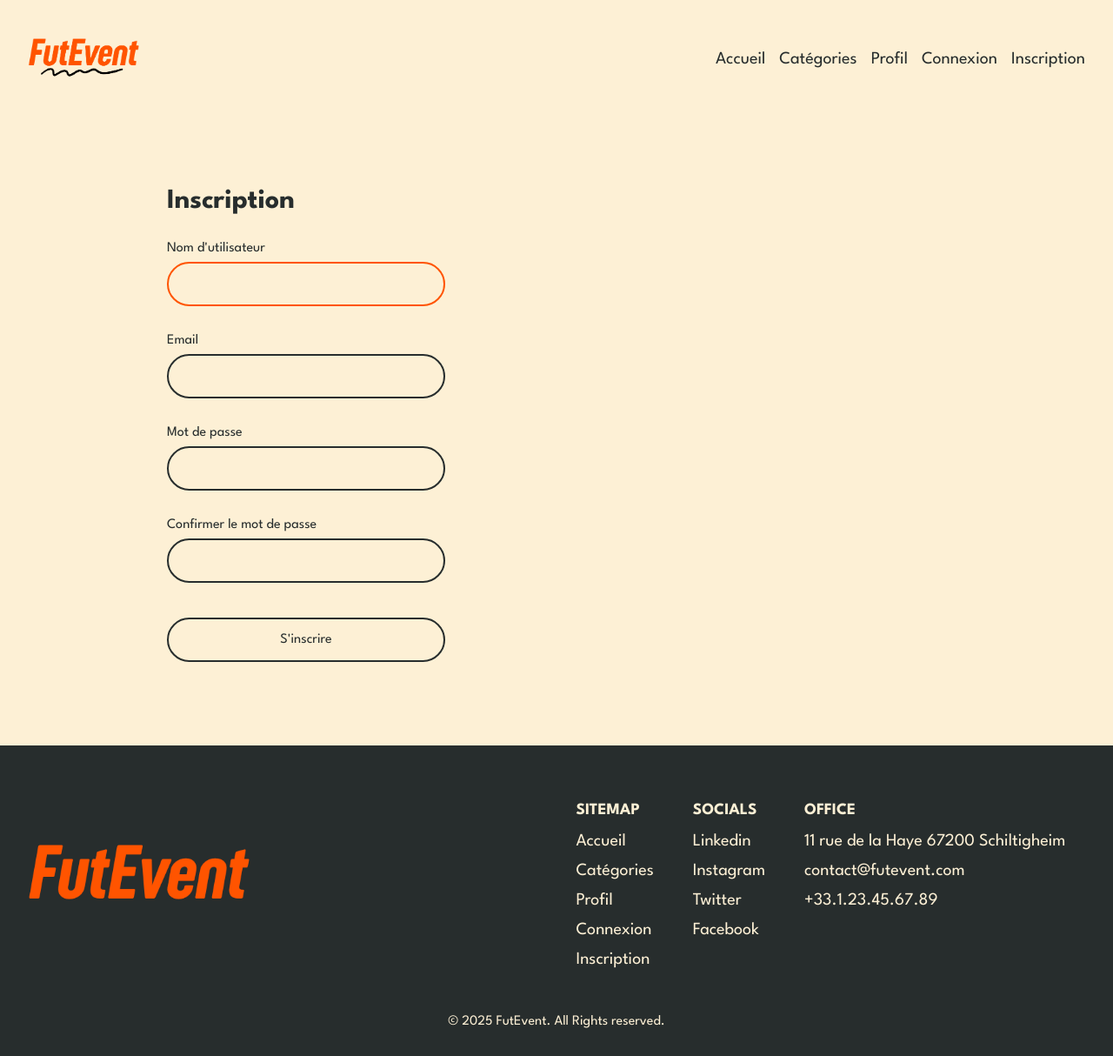
After one commit to FutRR/FutEvent, a Symfony app: template templates/user/register.html.twig in a window 1280 px wide. The commit adds this page. Shown: the whole page at 87% size. Run offline with Twig, Linux system fonts and the light colour scheme; the template is opened without the code that fills it, so the values that code supplies are empty; some libraries are stand-ins or nearby versions.

Commit message:
Add registration page and update navigation links for user authentication

```diff
--- a/public/css/styles.css
+++ b/public/css/styles.css
@@ -113,9 +113,9 @@ form {
     gap: 1em;
 }
 
-input[type="text"], input[type="password"], input[type="submit"] {
+input[type="text"], input[type="password"], input[type="email"], input[type="submit"] {
     width: 20em;
-    padding: 1em 2em;
+    padding: 1em 1.5em;
     margin-top: .5em;
     margin-bottom: 1em;
     border: var(--dark) 2px solid;
@@ -132,15 +132,16 @@ input:focus{
     border: var(--primary) 2px solid;
 }
 
-input[type="submit"]:active{
-    outline: none;
-    border: var(--primary) 2px solid;
-}
-
 input[type="submit"]:hover{
     background-color: var(--dark);
     color: var(--light);
     cursor: pointer;
+}
+
+input[type="submit"]:active{
+    outline: none;
+    border: var(--primary) 2px solid;
+    background-color: var(--primary);
 }
 
 /* FOOTER */
--- a/src/Controller/UserController.php
+++ b/src/Controller/UserController.php
@@ -14,4 +14,10 @@ class UserController extends AbstractController
     {
         return $this->render('user/login.html.twig');
     }
+
+    #[Route('/register', name: 'user_register')]
+    public function register(): Response
+    {
+        return $this->render('user/register.html.twig');
+    }
 }
--- a/templates/partials/_footer.html.twig
+++ b/templates/partials/_footer.html.twig
@@ -8,11 +8,11 @@
             <div class="footer-list">
                 <h3>SITEMAP</h3>
                 <ul class="links footer-links">
-                    <li><a class="link" href="">Accueil</a></li>
+                    <li><a class="link" href="{{ path('default_home') }}">Accueil</a></li>
                     <li><a class="link" href="">Catégories</a></li>
                     <li><a class="link" href="">Profil</a></li>
-                    <li><a class="link" href="">Connexion</a></li>
-                    <li><a class="link" href="">Inscription</a></li>
+                    <li><a class="link" href="{{ path('user_login') }}">Connexion</a></li>
+                    <li><a class="link" href="{{ path('user_register') }}">Inscription</a></li>
                 </ul>
             </div>
 
--- a/templates/partials/_header.html.twig
+++ b/templates/partials/_header.html.twig
@@ -1,12 +1,12 @@
 <header>
     <nav>
-        <img src="{{ asset('img/logo-futevent-line.png') }}" alt="Logo FutEvent" id="logo">
+        <a href="{{ path('default_home') }}"><img src="{{ asset('img/logo-futevent-line.png') }}" alt="Logo FutEvent" id="logo"></a>
         <ul class="links">
-            <li><a class="link" href="">Accueil</a></li>
+            <li><a class="link" href="{{ path('default_home') }}">Accueil</a></li>
             <li><a class="link" href="">Catégories</a></li>
-            <li><a class="link" href="">Profil</a></li>
-            <li><a class="link" href="">Connexion</a></li>
-            <li><a class="link" href="">Inscription</a></li>
+            <li><a class="link" href="{#{{ path('user_profile') }}#}">Profil</a></li>
+            <li><a class="link" href="{{ path('user_login') }}">Connexion</a></li>
+            <li><a class="link" href="{{  path('user_register') }}">Inscription</a></li>
         </ul>
     </nav>
 </header>
--- /dev/null
+++ b/templates/user/register.html.twig
@@ -0,0 +1,40 @@
+{% extends 'base.html.twig' %}
+
+{% block title %}
+    Inscription
+{% endblock %}
+
+{% block body %}
+
+    <div class="form-wrapper">
+        <h1>Inscription</h1>
+
+        <form action="" method="post">
+
+            <div class="form-group">
+                <label for="username">Nom d'utilisateur</label>
+                <input type="text" id="username" name="_username" value="" required autofocus>
+            </div>
+
+            <div class="form-group">
+                <label for="email">Email</label>
+                <input type="email" id="email" name="_email" value="" required>
+            </div>
+
+            <div class="form-group">
+                <label for="password">Mot de passe</label>
+                <input type="password" id="password" name="_password" required>
+            </div>
+
+            <div class="form-group">
+                <label for="confirm_password">Confirmer le mot de passe</label>
+                <input type="password" id="confirm_password" name="_confirm_password" required>
+            </div>
+
+            <input type="submit" value="S'inscrire">
+        </form>
+
+    </div>
+
+
+{% endblock %}
```
